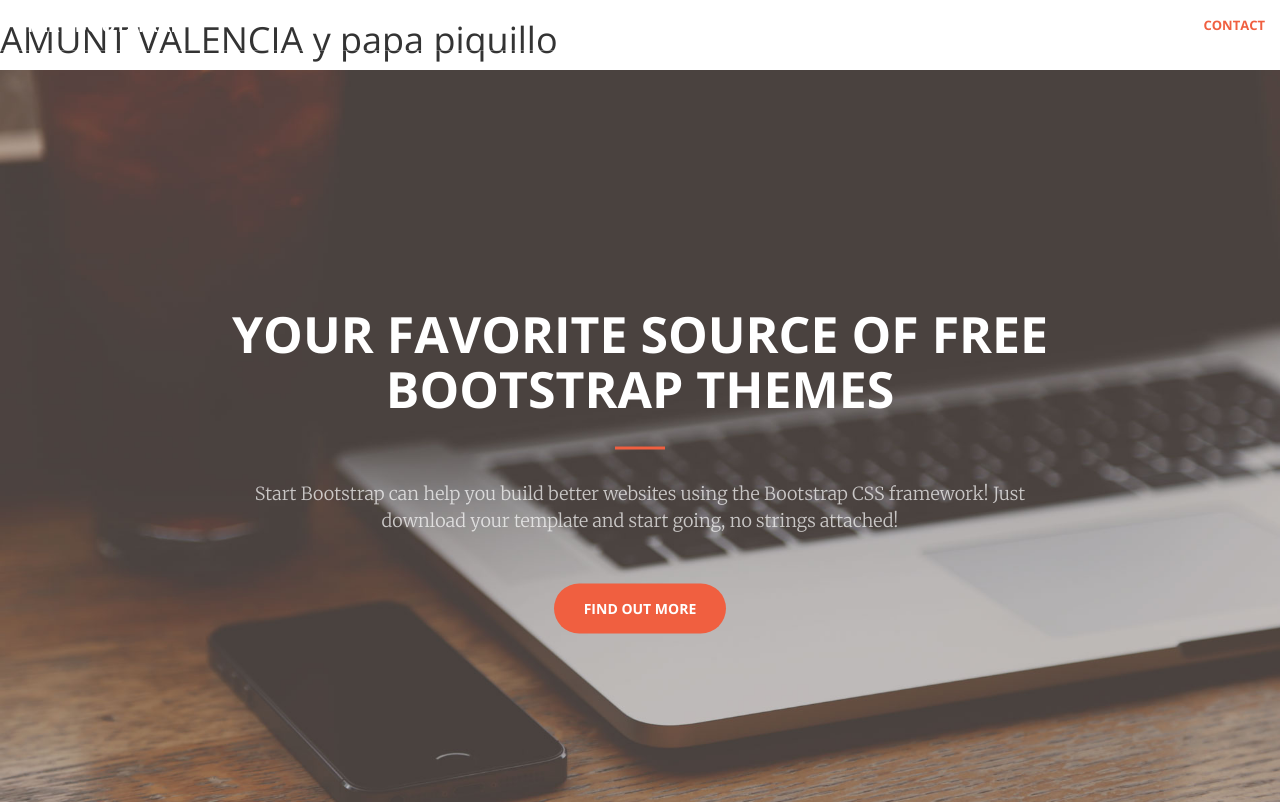
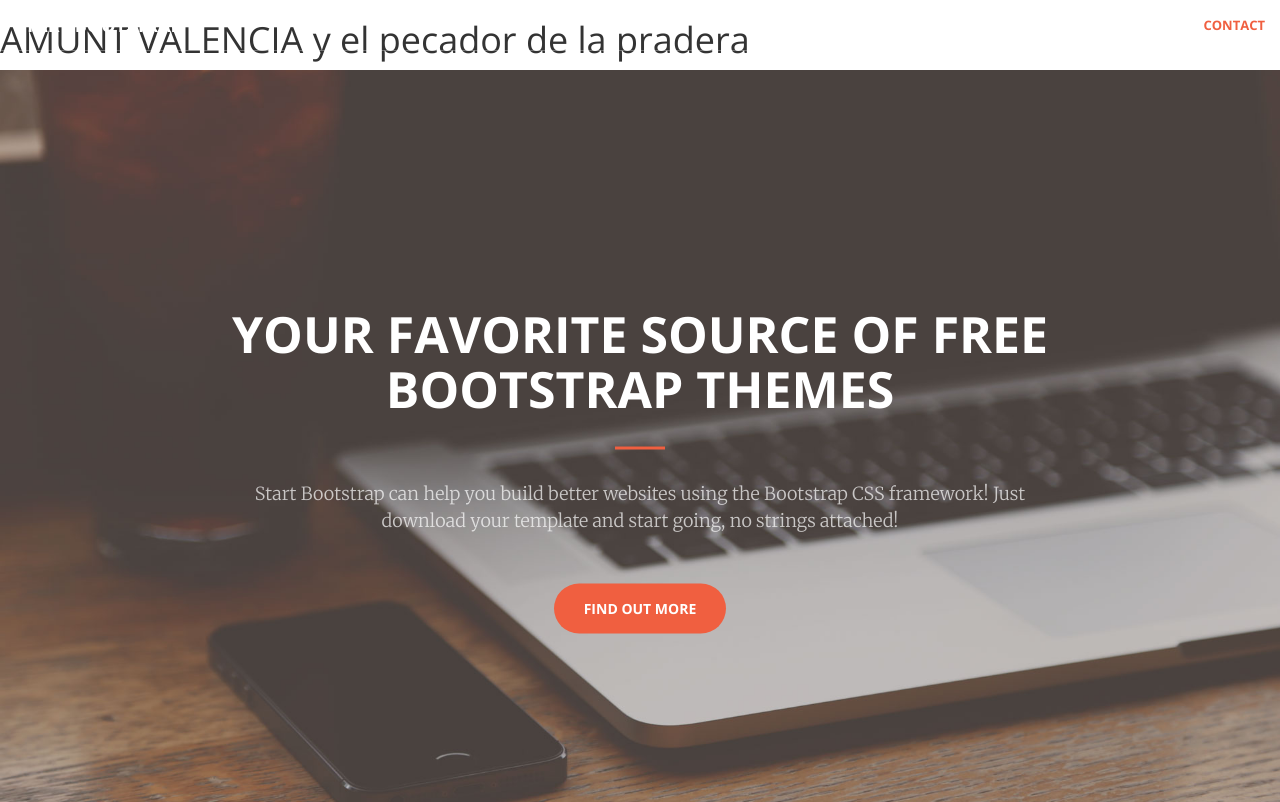
Before and after one commit to jmpastor3/CursoGitHub, a website: page index.html in a window 1280 px wide. Shown: the top 802 px of the page. Drawn offline with nearby package versions, Linux system fonts and the light colour scheme.

Commit message:
el pecador de la pradera

```diff
--- a/index.html
+++ b/index.html
@@ -33,7 +33,7 @@
     <![endif]-->
 
 </head>
-<h1>AMUNT VALENCIA y papa piquillo</h1>
+<h1>AMUNT VALENCIA y el pecador de la pradera</h1>
 <body id="page-top">
 
     <nav id="mainNav" class="navbar navbar-default navbar-fixed-top">
```
